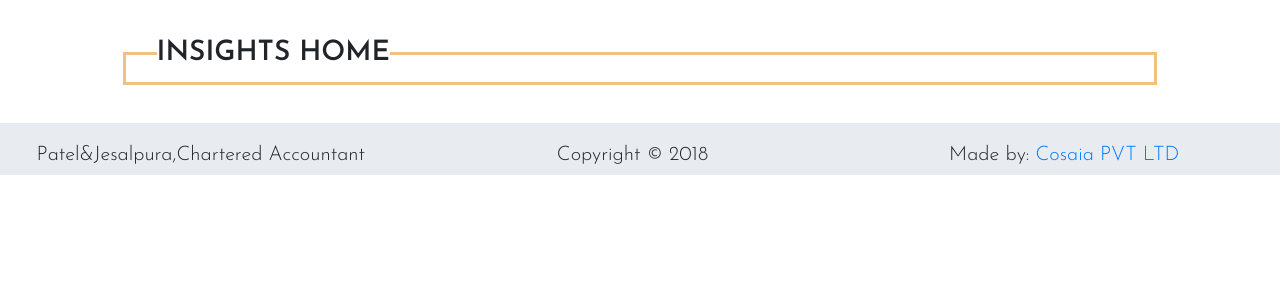
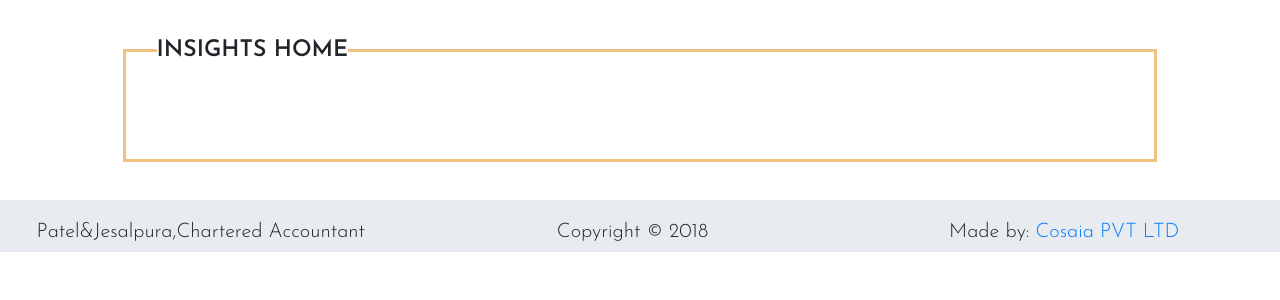
Before and after one commit to aalok-kumar-yadav/patel_jesalpura, a Django app: template admin_webapp/templates/blogHome.html in a window 1280 px wide. Shown: the top 300 px of the page. Run offline with Django 3.2, Linux system fonts and the light colour scheme; the template is opened without the code that fills it, so the values that code supplies are empty; some libraries are stand-ins or nearby versions.

Commit message:
blog home link fixed,error message display fixed

```diff
--- a/admin_webapp/templates/blog.html
+++ b/admin_webapp/templates/blog.html
@@ -29,7 +29,7 @@
     <!-- <link href="https://fonts.googleapis.com/css?family=Josefin+Slab:300,300i,400,600i,700,700i" rel="stylesheet"> -->
 
     <link href="https://fonts.googleapis.com/css?family=Josefin+Sans:300" rel="stylesheet">
-    <link rel="stylesheet" href="https://maxcdn.bootstrapcdn.com/bootstrap/4.1.0/css/bootstrap.css">
+    <!--<link rel="stylesheet" href="https://maxcdn.bootstrapcdn.com/bootstrap/4.1.0/css/bootstrap.css">-->
 
 </head>
 
--- a/admin_webapp/templates/blogHome.html
+++ b/admin_webapp/templates/blogHome.html
@@ -72,23 +72,23 @@
 
 <div  class="container ">
 
-  <fieldset class="career_field_class">
-    <legend class="legend_class" style="margin-left: 3%;" ><b class="career_class">INSIGHTS HOME</b></legend>
+  <fieldset class="career_field_class blog_home_fieldset_class">
+    <legend class="legend_class" style="margin-left: 3%;" ><b class="name_cross_blog_home_class">INSIGHTS HOME</b></legend>
 
-    <div class="container ">
+    <div class="container " style="padding: 4%;">
 
-<div class="row" style="margin-left:2%">
+<div class="row" >
 
 {% for i in blog_list %}
 
-        <div class="col-sm-4" style="margin-top:2%">
+        <div class="col-sm-4" >
 
               <div class="card" style="width: 19rem; height: 26rem;">
                 <img class="card-img-top" src="{{i.blogImage}}" alt="Card image cap">
                 <div class="card-body">
                   <h5 class="card-title"><b>{{i.blogTitle}}</b></h5>
                   <p class="card-text">{{i.blogDescription}}</p>
-                <a href="" class="btn submit_button_class">Read More</a>
+                <a id="{{i.blogId}}"  onclick="blog_description(this.id)" class="btn submit_button_class">Read More</a>
                 </div>
 
             </div>
@@ -151,15 +151,12 @@
     <!-- start script for active navlink script--->
 
     <script>
-      $(function() {
+     function blog_description(blog_id)
+     {
+   		 url ="blog_description/"+blog_id;
+   		 window.open(url);
+	 }
 
-        $('body').navHighlighter({
-          underlineColour : '#F0C181',
-          blur : '0px',
-          height : '1px'
-        });
-
-      });
     </script>
 
 <!--- end of active navlink script  --->
--- a/index/static/css/style.css
+++ b/index/static/css/style.css
@@ -454,6 +454,10 @@ margin-bottom: 2.2%;
 }
 
 
+.career_class{
+border-width:1px !important;
+}
+
 .legend_class{
 	width: auto;
 
@@ -666,7 +670,12 @@ padding-bottom:2%;
 
 
 
-
+.team_close_icon_class{
+    color:#f18e07;
+    font-weight:bolder !important;
+    font-size: 27px !important;
+    line-height: 3 !important;
+}
 
 
 
@@ -706,10 +715,7 @@ height:400px !important;
 overflow:hidden;
 }
 
-.crossicon_button_class{
-width: 20px !important;
-color:  #8B8C8C;
-}
+
 
 .member_info_class{
 
@@ -775,6 +781,13 @@ background-color: #F0C181;
 	box-shadow: none !important;
 }
 
+.see_all_blog_class{
+
+margin:2%;
+background-color:#d2a971;
+box-shadow: none !important;
+
+}
 
 .blogImage_class{
 float: left;
@@ -1191,6 +1204,11 @@ padding:2%;
 	font-size: 28px;
 }
 
+.name_cross_blog_home_class{
+vertical-align: middle;
+	font-size: 23px;
+}
+
 .career_nav_menu{
 	padding-top: 3.7%;
 	padding-bottom: 2%;
--- a/patel_jesalpura/urls.py
+++ b/patel_jesalpura/urls.py
@@ -33,8 +33,10 @@ urlpatterns = [
     url(r'^admin_page/blog/logout', views.logout_view, name="logout_view"),
     url(r'redirect_admin/', views.redirect_admin_view, name="redirect_admin"),
     url(r'^admin_page/blog/addPost/', views.addpost_view, name="addpost_view"),
-    url(r'^blog_description/bloghome/', views.blogHome_view, name="blogHome_view"),
+    url(r'^blog_description/bloghome$', views.blogHome_view, name="blogHome_view"),
+    url(r'^bloghome$', views.blogHome_view, name="blogHome_view"),
     url(r'^blog_description/(?P<blog_id>[0-9]+)$', views.blogDescription_view, name="blogDescription_view"),
+    url(r'^bloghome/blog_description/(?P<blog_id>[0-9]+)$', views.blogDescription_view, name="blogDescription_view"),
     url(r'^admin_page/blog/deletepost/(?P<blog_id>[0-9]+)$', views.deletepost_view, name="deletepost_view"),
     url(r'^admin_page/blog/edit/(?P<blog_id>[0-9]+)$', views.edit_blog_details_view, name="edit_b(log_details_view"),
     url(r'^admin_page/blog/edit/update/(?P<blog_id>[0-9]+)$', views.update_blog_entry_view, name="update_blog_entry_view"),
```
Also changed, not shown: admin_webapp/templates/login.html (+6 -2 lines), admin_webapp/views.py (+6 -3 lines), index/templates/index.html (+22 -13 lines), db.sqlite3, 8 other files.
